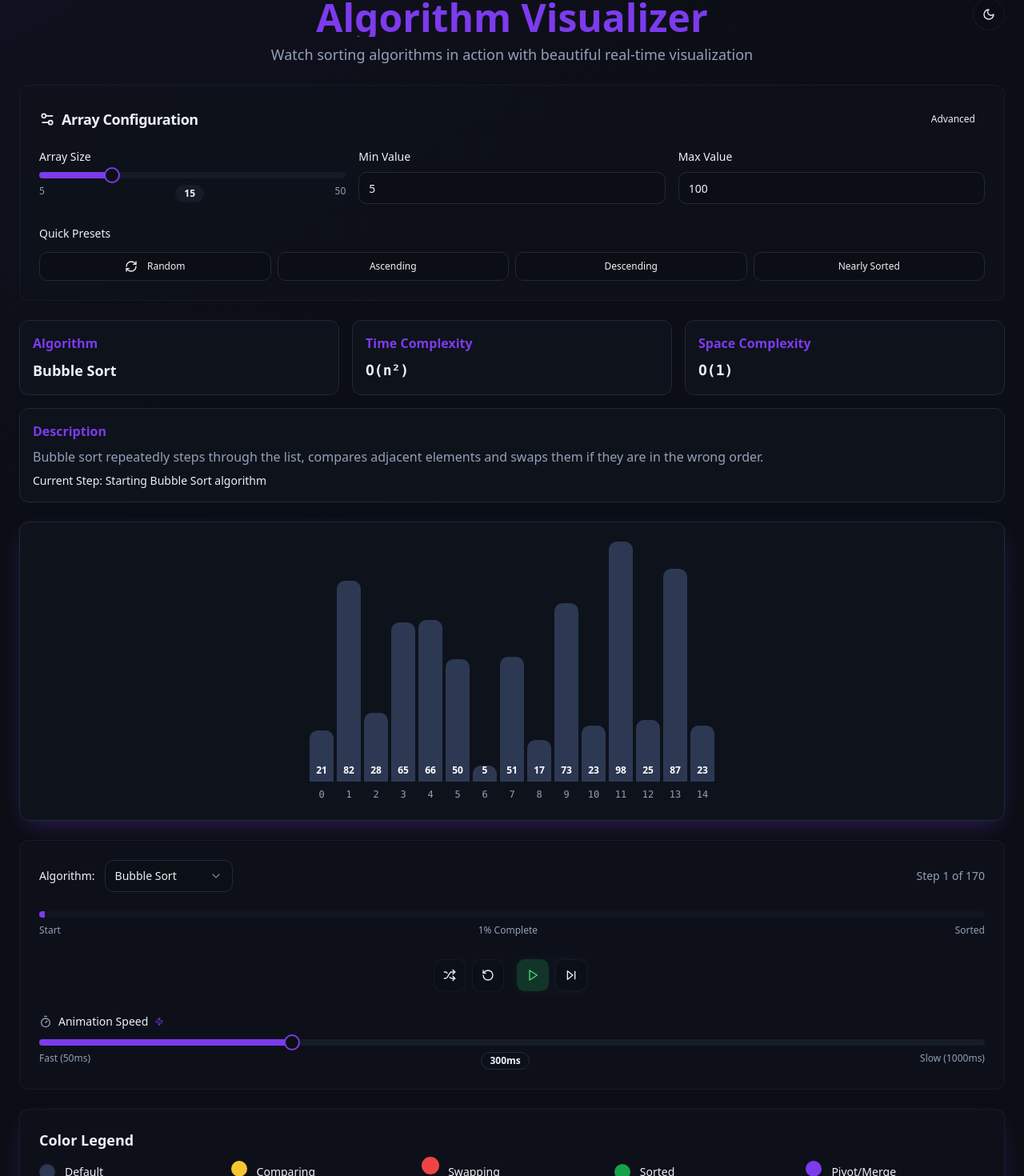
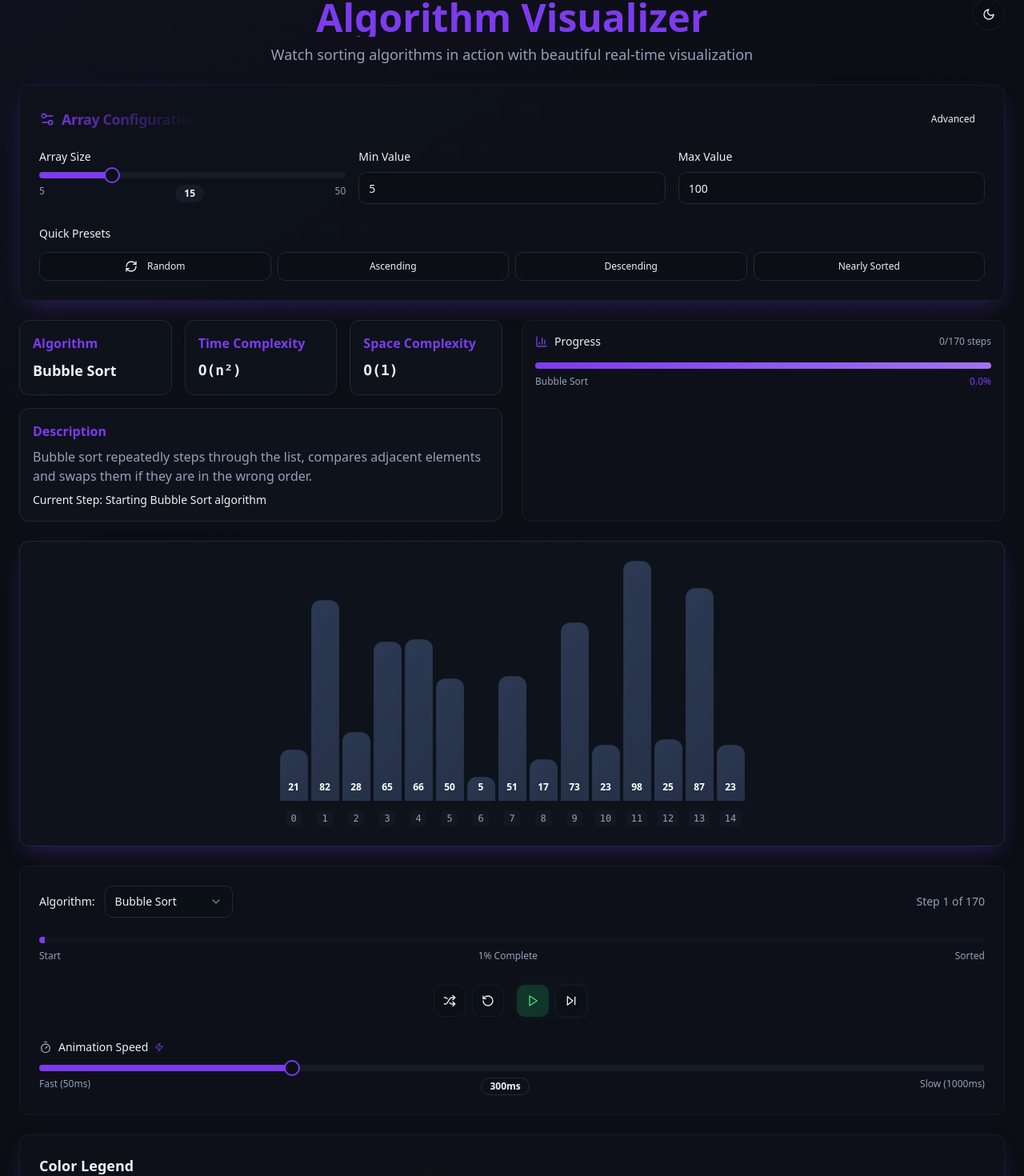
Before and after one commit to satyam539813/algo-canvas-showcase, a React (Vite) app: page / in a window 1280 px wide. Shown: the part 26-1496 px from the top of the page at 80% size. Built offline with nearby package versions, Linux system fonts and the light colour scheme.

Commit message:
Refine UI and animations
Improve UI with updated sorting animations and add user input for visualization.

```diff
--- a/src/components/AlgorithmVisualizer.tsx
+++ b/src/components/AlgorithmVisualizer.tsx
@@ -5,6 +5,7 @@ import { ArrayVisualization } from './ArrayVisualization';
 import { AlgorithmControls } from './AlgorithmControls';
 import { AlgorithmInfo } from './AlgorithmInfo';
 import { ArrayInputControls } from './ArrayInputControls';
+import { ProgressBar } from './ProgressBar';
 import { ThemeToggle } from './ThemeToggle';
 
 export const AlgorithmVisualizer = () => {
@@ -196,11 +197,20 @@ export const AlgorithmVisualizer = () => {
             isPlaying={isPlaying}
           />
 
-          {/* Algorithm Info */}
+          {/* Algorithm Info & Progress */}
+          <div className="grid grid-cols-1 lg:grid-cols-2 gap-6">
             <AlgorithmInfo
               algorithm={algorithm}
               description={currentDescription}
             />
+            <ProgressBar
+              currentStep={currentStep}
+              totalSteps={steps.length}
+              algorithm={algorithm}
+              isPlaying={isPlaying}
+              speed={speed}
+            />
+          </div>
 
           {/* Visualization */}
           <ArrayVisualization
--- a/src/components/ArrayBar.tsx
+++ b/src/components/ArrayBar.tsx
@@ -11,35 +11,51 @@ export const ArrayBar = ({ element, maxValue, index }: ArrayBarProps) => {
   const height = Math.max((element.value / maxValue) * 300, 20);
 
   const getBarClasses = () => {
-    const baseClasses = "array-bar rounded-t-md border-2 border-transparent relative flex items-end justify-center transition-smooth";
+    const baseClasses = "array-bar rounded-t-lg border border-border/20 relative flex items-end justify-center cursor-pointer";
 
     switch (element.state) {
       case 'comparing':
-        return cn(baseClasses, "array-bar-comparing shadow-glow");
+        return cn(baseClasses, "array-bar-comparing");
       case 'swapping':
-        return cn(baseClasses, "array-bar-swapping shadow-glow transition-bounce");
+        return cn(baseClasses, "array-bar-swapping");
       case 'sorted':
         return cn(baseClasses, "array-bar-sorted");
       case 'pivot':
-        return cn(baseClasses, "array-bar-pivot shadow-glow");
+        return cn(baseClasses, "array-bar-pivot");
       default:
-        return baseClasses;
+        return cn(baseClasses, "hover:shadow-glow");
     }
   };
 
   return (
-    <div className="flex flex-col items-center gap-2 min-w-[30px]">
+    <div className="flex flex-col items-center gap-3 min-w-[35px] animate-fade-in">
       <div
         className={getBarClasses()}
-        style={{ height: `${height}px`, width: '100%' }}
+        style={{
+          height: `${height}px`,
+          width: '100%',
+          minHeight: '30px'
+        }}
+        title={`Value: ${element.value}, Position: ${index}`}
       >
-        <span className="text-xs font-bold text-white mb-1 drop-shadow-md">
+        <span className="text-xs font-bold text-white mb-2 drop-shadow-lg select-none">
           {element.value}
         </span>
+
+        {/* Shimmer effect for active bars */}
+        {element.state !== 'default' && (
+          <div className="absolute inset-0 bg-gradient-to-r from-transparent via-white/20 to-transparent -skew-x-12 animate-shimmer" />
+        )}
       </div>
-      <span className="text-xs text-muted-foreground font-mono">
-        {index}
-      </span>
+
+      <div className="flex flex-col items-center gap-1">
+        <span className="text-xs text-muted-foreground font-mono bg-muted/50 px-1.5 py-0.5 rounded">
+          {index}
+        </span>
+        {element.state !== 'default' && (
+          <div className="w-2 h-1 rounded-full bg-primary animate-pulse" />
+        )}
+      </div>
     </div>
   );
 };
--- a/src/components/ArrayInputControls.tsx
+++ b/src/components/ArrayInputControls.tsx
@@ -110,18 +110,18 @@ export const ArrayInputControls = ({
   };
 
   return (
-    <Card className="w-full bg-card/80 backdrop-blur-sm border-border/50">
+    <Card className="w-full bg-card/80 backdrop-blur-sm border-border/50 shadow-elegant hover:shadow-glow transition-all duration-300">
       <CardHeader className="pb-4">
         <div className="flex items-center justify-between">
-          <CardTitle className="text-lg flex items-center gap-2">
-            <Settings2 className="h-5 w-5" />
+          <CardTitle className="text-lg flex items-center gap-2 bg-gradient-to-r from-primary to-primary-glow bg-clip-text text-transparent">
+            <Settings2 className="h-5 w-5 text-primary animate-pulse" />
             Array Configuration
           </CardTitle>
           <Button
             variant="ghost"
             size="sm"
             onClick={() => setShowAdvanced(!showAdvanced)}
-            className="text-xs"
+            className="text-xs hover:bg-primary/20 transition-colors"
           >
             {showAdvanced ? 'Basic' : 'Advanced'}
           </Button>
@@ -236,7 +236,12 @@ export const ArrayInputControls = ({
                   value={customInput}
                   onChange={(e) => setCustomInput(e.target.value)}
                   disabled={isPlaying}
-                  className="w-full"
+                  className="w-full input-glow transition-all duration-300"
+                  onKeyDown={(e) => {
+                    if (e.key === 'Enter' && customInput.trim() && !isPlaying) {
+                      handleCustomArraySubmit();
+                    }
+                  }}
                 />
                 <div className="flex gap-2">
                   <Button
--- /dev/null
+++ b/src/components/ProgressBar.tsx
@@ -0,0 +1,62 @@
+import { Progress } from '@/components/ui/progress';
+import { Card } from '@/components/ui/card';
+import { Clock, BarChart3 } from 'lucide-react';
+
+interface ProgressBarProps {
+  currentStep: number;
+  totalSteps: number;
+  algorithm: string;
+  isPlaying: boolean;
+  speed: number;
+}
+
+export const ProgressBar = ({
+  currentStep,
+  totalSteps,
+  algorithm,
+  isPlaying,
+  speed
+}: ProgressBarProps) => {
+  const progress = totalSteps > 0 ? (currentStep / totalSteps) * 100 : 0;
+  const estimatedTime = totalSteps > 0 ? ((totalSteps - currentStep) * speed) / 1000 : 0;
+
+  return (
+    <Card className="w-full bg-card/80 backdrop-blur-sm border-border/50 p-4">
+      <div className="space-y-4">
+        <div className="flex items-center justify-between">
+          <div className="flex items-center gap-2">
+            <BarChart3 className="h-4 w-4 text-primary" />
+            <span className="text-sm font-medium">Progress</span>
+          </div>
+          <div className="flex items-center gap-4 text-xs text-muted-foreground">
+            <span>{currentStep}/{totalSteps} steps</span>
+            {isPlaying && estimatedTime > 0 && (
+              <div className="flex items-center gap-1">
+                <Clock className="h-3 w-3" />
+                <span>{estimatedTime.toFixed(1)}s remaining</span>
+              </div>
+            )}
+          </div>
+        </div>
+
+        <div className="space-y-2">
+          <Progress
+            value={progress}
+            className="h-2 progress-bar"
+          />
+          <div className="flex justify-between text-xs">
+            <span className="text-muted-foreground capitalize">{algorithm} Sort</span>
+            <span className="font-medium text-primary">{progress.toFixed(1)}%</span>
+          </div>
+        </div>
+
+        {isPlaying && (
+          <div className="flex items-center gap-2 text-xs text-muted-foreground">
+            <div className="w-2 h-2 bg-primary rounded-full animate-pulse" />
+            <span>Sorting in progress...</span>
+          </div>
+        )}
+      </div>
+    </Card>
+  );
+};
--- a/src/index.css
+++ b/src/index.css
@@ -45,6 +45,8 @@ All colors MUST be HSL.
     --array-bar-swapping: 0 84% 60%;
     --array-bar-sorted: 142 76% 36%;
     --array-bar-pivot: 262 83% 58%;
+    --array-bar-merging: 280 100% 70%;
+    --array-bar-active: 200 100% 50%;
 
     /* Gradients */
     --gradient-primary: linear-gradient(135deg, hsl(var(--primary)), hsl(var(--primary-glow)));
@@ -104,6 +106,8 @@ All colors MUST be HSL.
     --array-bar-swapping: 0 84% 60%;
     --array-bar-sorted: 142 76% 36%;
     --array-bar-pivot: 262 83% 58%;
+    --array-bar-merging: 280 100% 70%;
+    --array-bar-active: 200 100% 50%;
 
     /* Dark mode gradients */
     --gradient-primary: linear-gradient(135deg, hsl(var(--primary)), hsl(var(--primary-glow)));
@@ -160,26 +164,114 @@ All colors MUST be HSL.
   }
 
   .array-bar {
-    background-color: hsl(var(--array-bar));
-    transition: var(--transition-smooth);
+    background: linear-gradient(135deg, hsl(var(--array-bar)), hsl(var(--array-bar) / 0.8));
+    transition: all 0.4s cubic-bezier(0.4, 0, 0.2, 1);
+    position: relative;
+    overflow: hidden;
+  }
+
+  .array-bar::before {
+    content: '';
+    position: absolute;
+    top: 0;
+    left: -100%;
+    width: 100%;
+    height: 100%;
+    background: linear-gradient(90deg, transparent, rgba(255,255,255,0.3), transparent);
+    transition: left 0.8s;
+  }
+
+  .array-bar:hover::before {
+    left: 100%;
   }
 
   .array-bar-comparing {
-    background-color: hsl(var(--array-bar-comparing));
-    transform: translateY(-4px);
+    background: linear-gradient(135deg, hsl(var(--array-bar-comparing)), hsl(var(--array-bar-comparing) / 0.7));
+    transform: translateY(-6px) scale(1.05);
+    box-shadow: 0 8px 25px hsl(var(--array-bar-comparing) / 0.4);
+    animation: pulse-comparing 1.5s infinite;
   }
 
   .array-bar-swapping {
-    background-color: hsl(var(--array-bar-swapping));
-    transform: translateY(-8px) scale(1.1);
+    background: linear-gradient(135deg, hsl(var(--array-bar-swapping)), hsl(var(--array-bar-swapping) / 0.7));
+    transform: translateY(-10px) scale(1.15) rotate(5deg);
+    box-shadow: 0 12px 30px hsl(var(--array-bar-swapping) / 0.5);
+    animation: shake 0.6s infinite;
   }
 
   .array-bar-sorted {
-    background-color: hsl(var(--array-bar-sorted));
+    background: linear-gradient(135deg, hsl(var(--array-bar-sorted)), hsl(var(--array-bar-sorted) / 0.8));
+    box-shadow: 0 4px 15px hsl(var(--array-bar-sorted) / 0.3);
+    animation: wave-in 0.8s ease-out;
   }
 
   .array-bar-pivot {
-    background-color: hsl(var(--array-bar-pivot));
+    background: linear-gradient(135deg, hsl(var(--array-bar-pivot)), hsl(var(--array-bar-pivot) / 0.7));
+    transform: translateY(-6px) scale(1.1);
+    box-shadow: 0 8px 25px hsl(var(--array-bar-pivot) / 0.4);
+    animation: glow-pulse 2s infinite;
+  }
+
+  .array-bar-merging {
+    background: linear-gradient(135deg, hsl(var(--array-bar-merging)), hsl(var(--array-bar-merging) / 0.7));
     transform: translateY(-4px);
+    box-shadow: 0 6px 20px hsl(var(--array-bar-merging) / 0.4);
+    animation: merge-flow 1.2s infinite alternate;
+  }
+
+  .array-bar-active {
+    background: linear-gradient(135deg, hsl(var(--array-bar-active)), hsl(var(--array-bar-active) / 0.7));
+    transform: translateY(-3px);
+    box-shadow: 0 6px 20px hsl(var(--array-bar-active) / 0.4);
+  }
+
+  @keyframes pulse-comparing {
+    0%, 100% { transform: translateY(-6px) scale(1.05); }
+    50% { transform: translateY(-8px) scale(1.08); }
+  }
+
+  @keyframes shake {
+    0%, 100% { transform: translateY(-10px) scale(1.15) rotate(5deg); }
+    25% { transform: translateY(-12px) scale(1.18) rotate(-3deg); }
+    75% { transform: translateY(-8px) scale(1.12) rotate(8deg); }
+  }
+
+  @keyframes wave-in {
+    0% { transform: scale(0.8) translateY(10px); opacity: 0.5; }
+    50% { transform: scale(1.1) translateY(-2px); }
+    100% { transform: scale(1) translateY(0); opacity: 1; }
+  }
+
+  @keyframes glow-pulse {
+    0%, 100% {
+      box-shadow: 0 8px 25px hsl(var(--array-bar-pivot) / 0.4);
+      transform: translateY(-6px) scale(1.1);
+    }
+    50% {
+      box-shadow: 0 12px 35px hsl(var(--array-bar-pivot) / 0.6);
+      transform: translateY(-8px) scale(1.12);
+    }
+  }
+
+  @keyframes merge-flow {
+    0% { transform: translateY(-4px) scaleX(1); }
+    100% { transform: translateY(-6px) scaleX(1.05); }
+  }
+
+  /* Enhanced input styling */
+  .input-glow:focus {
+    box-shadow: 0 0 0 3px hsl(var(--primary) / 0.2);
+    border-color: hsl(var(--primary));
+  }
+
+  /* Progress bar animation */
+  .progress-bar {
+    background: linear-gradient(90deg, hsl(var(--primary)), hsl(var(--primary-glow)));
+    animation: progress-shine 2s infinite;
+  }
+
+  @keyframes progress-shine {
+    0% { background-position: -100% 0; }
+    100% { background-position: 100% 0; }
   }
 }
--- a/src/types/algorithm.ts
+++ b/src/types/algorithm.ts
@@ -1,7 +1,7 @@
 export interface ArrayElement {
   value: number;
   id: string;
-  state: 'default' | 'comparing' | 'swapping' | 'sorted' | 'pivot';
+  state: 'default' | 'comparing' | 'swapping' | 'sorted' | 'pivot' | 'merging' | 'active';
 }
 
 export interface SortingStep {
--- a/tailwind.config.ts
+++ b/tailwind.config.ts
@@ -94,6 +94,10 @@ export default {
 				'pulse-glow': {
 					'0%, 100%': { boxShadow: '0 0 20px hsl(var(--primary) / 0.3)' },
 					'50%': { boxShadow: '0 0 40px hsl(var(--primary) / 0.6)' }
+				},
+				'shimmer': {
+					'0%': { transform: 'translateX(-100%)' },
+					'100%': { transform: 'translateX(100%)' }
 				}
 			},
 			animation: {
@@ -102,7 +106,8 @@ export default {
 				'fade-in': 'fade-in 0.3s ease-out',
 				'slide-up': 'slide-up 0.3s ease-out',
 				'bounce-in': 'bounce-in 0.6s ease-out',
-				'pulse-glow': 'pulse-glow 2s ease-in-out infinite'
+				'pulse-glow': 'pulse-glow 2s ease-in-out infinite',
+				'shimmer': 'shimmer 2s infinite'
 			}
 		}
 	},
```
Lines whose indentation alone changed are shown as unchanged.
